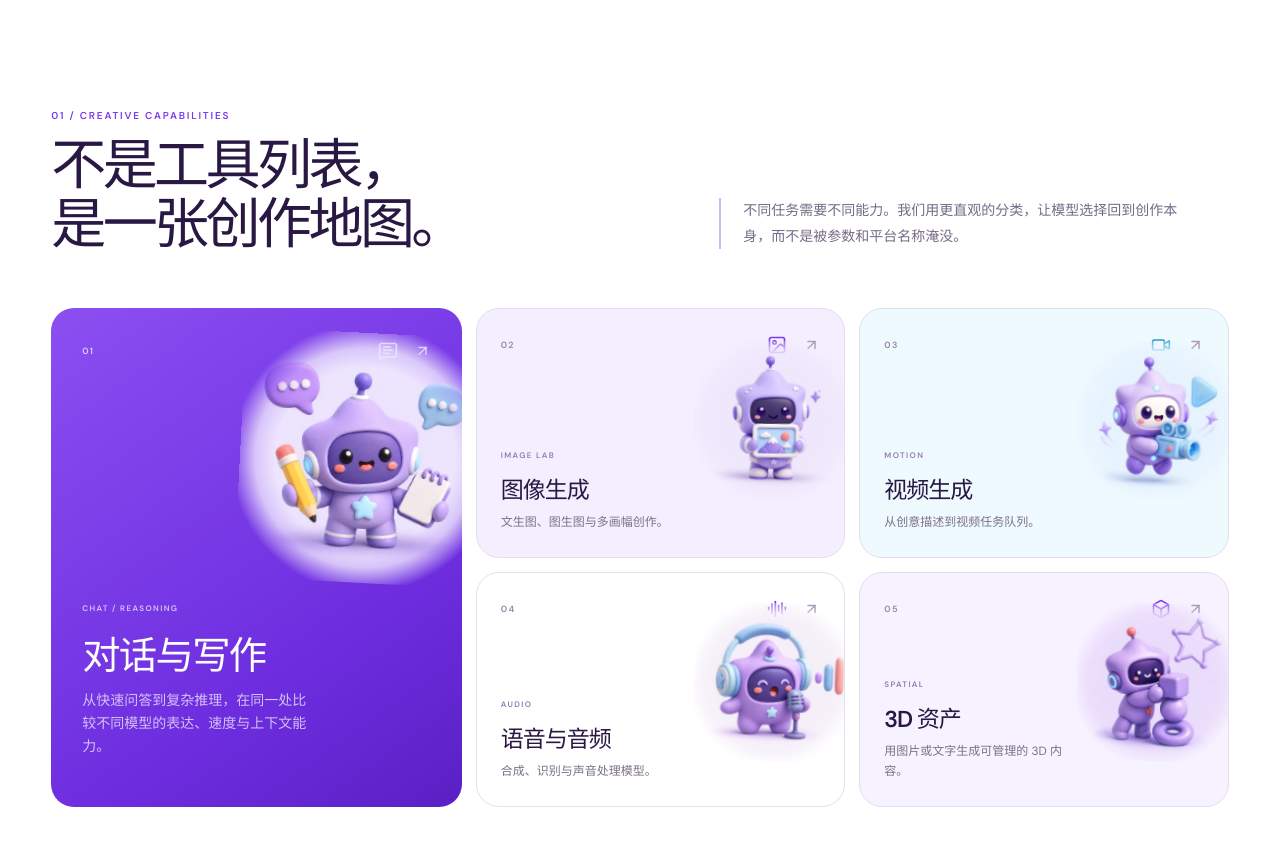
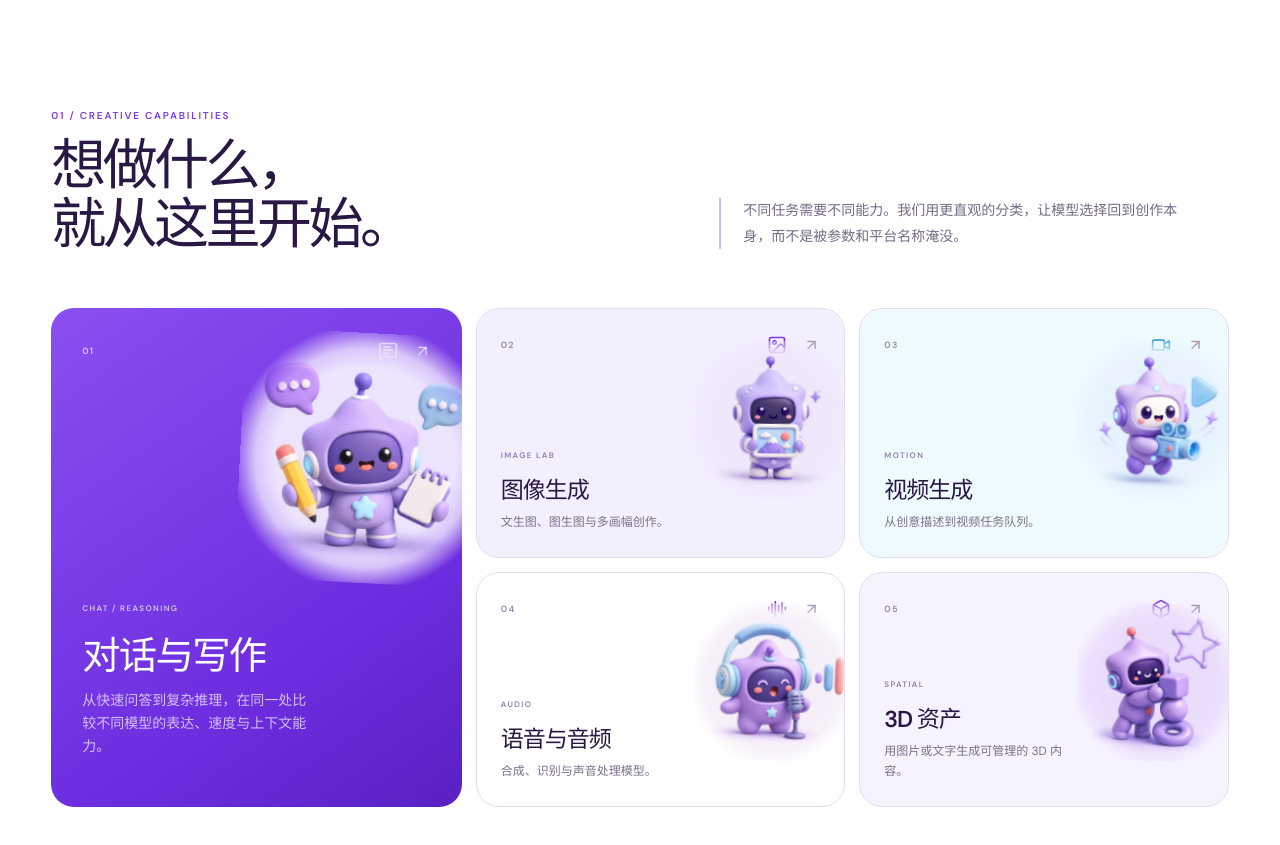
Before and after one commit to yzz129/XiaoY_ModelHub, a React (Vite) app: page / in a window 1280 px wide. Shown: the part 800-1645 px from the top of the page. Built offline with nearby package versions, Linux system fonts and the light colour scheme; no server answers.

Commit message:
copy: make capability heading more natural

```diff
--- a/src/components/PublicHome.tsx
+++ b/src/components/PublicHome.tsx
@@ -190,7 +190,7 @@ export function PublicHome({ onRequireAuth }: PublicHomeProps) {
 
       <section className="public-capabilities" aria-labelledby="capability-title">
         <div className="public-section-heading public-section-heading-split">
-          <div><span>01 / CREATIVE CAPABILITIES</span><h2 id="capability-title">不是工具列表，<br />是一张创作地图。</h2></div>
+          <div><span>01 / CREATIVE CAPABILITIES</span><h2 id="capability-title">想做什么，<br />就从这里开始。</h2></div>
           <p>不同任务需要不同能力。我们用更直观的分类，让模型选择回到创作本身，而不是被参数和平台名称淹没。</p>
         </div>
         <div className="public-capability-grid">
```
